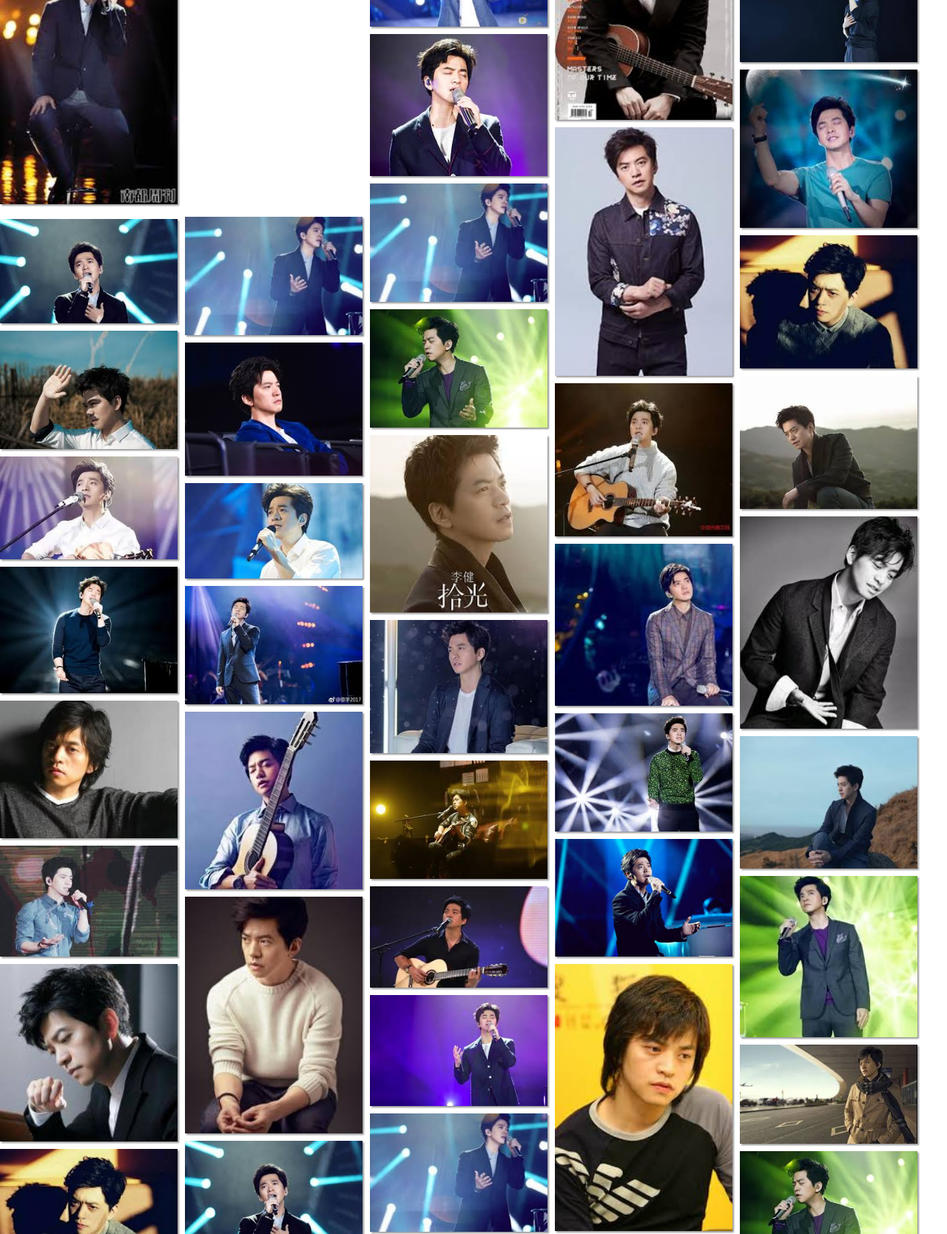
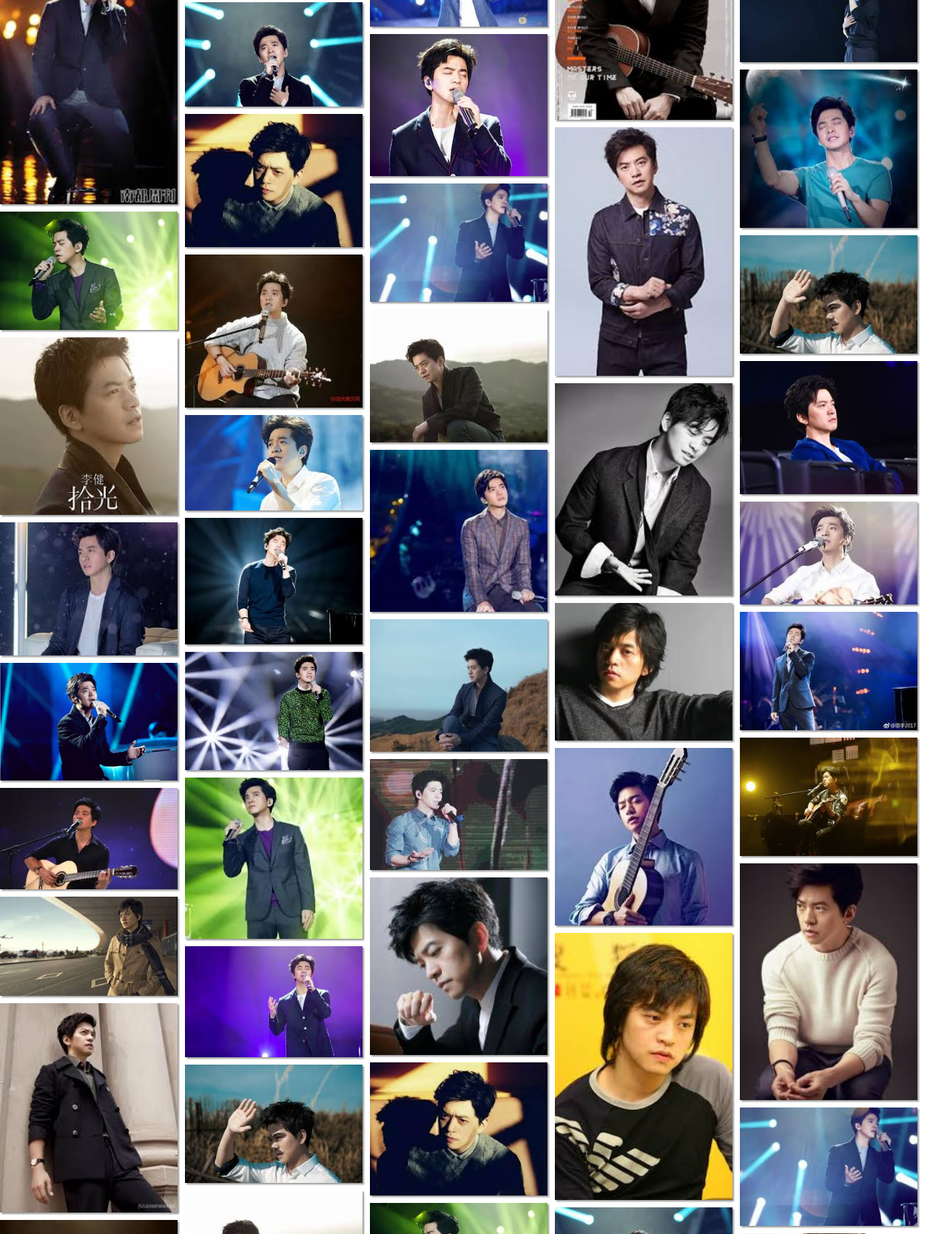
Before and after one commit to xiaoying17/ImageFall, a plain HTML site: page index.html in a window 1280 px wide. Shown: the part 1210-2878 px from the top of the page at 74% size. Drawn offline with Linux system fonts and the light colour scheme.

Commit message:
提交文件

```diff
--- a/index.html
+++ b/index.html
@@ -37,36 +37,36 @@
    <div class="item"><img src="myImage/28.jpg"></div>
    <div class="item"><img src="myImage/29.jpg"></div>
    <div class="item"><img src="myImage/30.jpg"></div>
-   <div class="item"><img data-src="myImage/31.jpg"></div>
-   <div class="item"><img data-src="myImage/32.jpg"></div>
-   <div class="item"><img data-src="myImage/33.jpg"></div>
-   <div class="item"><img data-src="myImage/34.jpg"></div>
-   <div class="item"><img data-src="myImage/35.jpg"></div>
-   <div class="item"><img data-src="myImage/36.jpg"></div>
-   <div class="item"><img data-src="myImage/37.jpg"></div>
-   <div class="item"><img data-src="myImage/38.jpg"></div>
-   <div class="item"><img data-src="myImage/39.jpg"></div>
-   <div class="item"><img data-src="myImage/40.jpg"></div>
-   <div class="item"><img data-src="myImage/41.jpg"></div>
-   <div class="item"><img data-src="myImage/42.jpg"></div>
-   <div class="item"><img data-src="myImage/43.jpg"></div>
-   <div class="item"><img data-src="myImage/44.jpg"></div>
-   <div class="item"><img data-src="myImage/45.jpg"></div>
-   <div class="item"><img data-src="myImage/46.jpg"></div>
-   <div class="item"><img data-src="myImage/47.jpg"></div>
-   <div class="item"><img data-src="myImage/48.jpg"></div>
-   <div class="item"><img data-src="myImage/49.jpg"></div>
-   <div class="item"><img data-src="myImage/50.jpg"></div>
-   <div class="item"><img data-src="myImage/51.jpg"></div>
-   <div class="item"><img data-src="myImage/52.jpg"></div>
-   <div class="item"><img data-src="myImage/53.jpg"></div>
-   <div class="item"><img data-src="myImage/54.jpg"></div>
-   <div class="item"><img data-src="myImage/55.jpg"></div>
-   <div class="item"><img data-src="myImage/56.jpg"></div>
-   <div class="item"><img data-src="myImage/57.jpg"></div>
-   <div class="item"><img data-src="myImage/58.jpg"></div>
-   <div class="item"><img data-src="myImage/59.jpg"></div>
-   <div class="item"><img data-src="myImage/60.jpg"></div>
+   <div class="item"><img src="myImage/31.jpg"></div>
+   <div class="item"><img src="myImage/32.jpg"></div>
+   <div class="item"><img src="myImage/33.jpg"></div>
+   <div class="item"><img src="myImage/34.jpg"></div>
+   <div class="item"><img src="myImage/35.jpg"></div>
+   <div class="item"><img src="myImage/36.jpg"></div>
+   <div class="item"><img src="myImage/37.jpg"></div>
+   <div class="item"><img src="myImage/38.jpg"></div>
+   <div class="item"><img src="myImage/39.jpg"></div>
+   <div class="item"><img src="myImage/40.jpg"></div>
+   <div class="item"><img src="myImage/41.jpg"></div>
+   <div class="item"><img src="myImage/42.jpg"></div>
+   <div class="item"><img src="myImage/43.jpg"></div>
+   <div class="item"><img src="myImage/44.jpg"></div>
+   <div class="item"><img src="myImage/45.jpg"></div>
+   <div class="item"><img src="myImage/46.jpg"></div>
+   <div class="item"><img src="myImage/47.jpg"></div>
+   <div class="item"><img src="myImage/48.jpg"></div>
+   <div class="item"><img src="myImage/49.jpg"></div>
+   <div class="item"><img src="myImage/50.jpg"></div>
+   <div class="item"><img src="myImage/51.jpg"></div>
+   <div class="item"><img src="myImage/52.jpg"></div>
+   <div class="item"><img src="myImage/53.jpg"></div>
+   <div class="item"><img src="myImage/54.jpg"></div>
+   <div class="item"><img src="myImage/55.jpg"></div>
+   <div class="item"><img src="myImage/56.jpg"></div>
+   <div class="item"><img src="myImage/57.jpg"></div>
+   <div class="item"><img src="myImage/58.jpg"></div>
+   <div class="item"><img src="myImage/59.jpg"></div>
+   <div class="item"><img src="myImage/60.jpg"></div>
   </div>
 
 </body>
```
